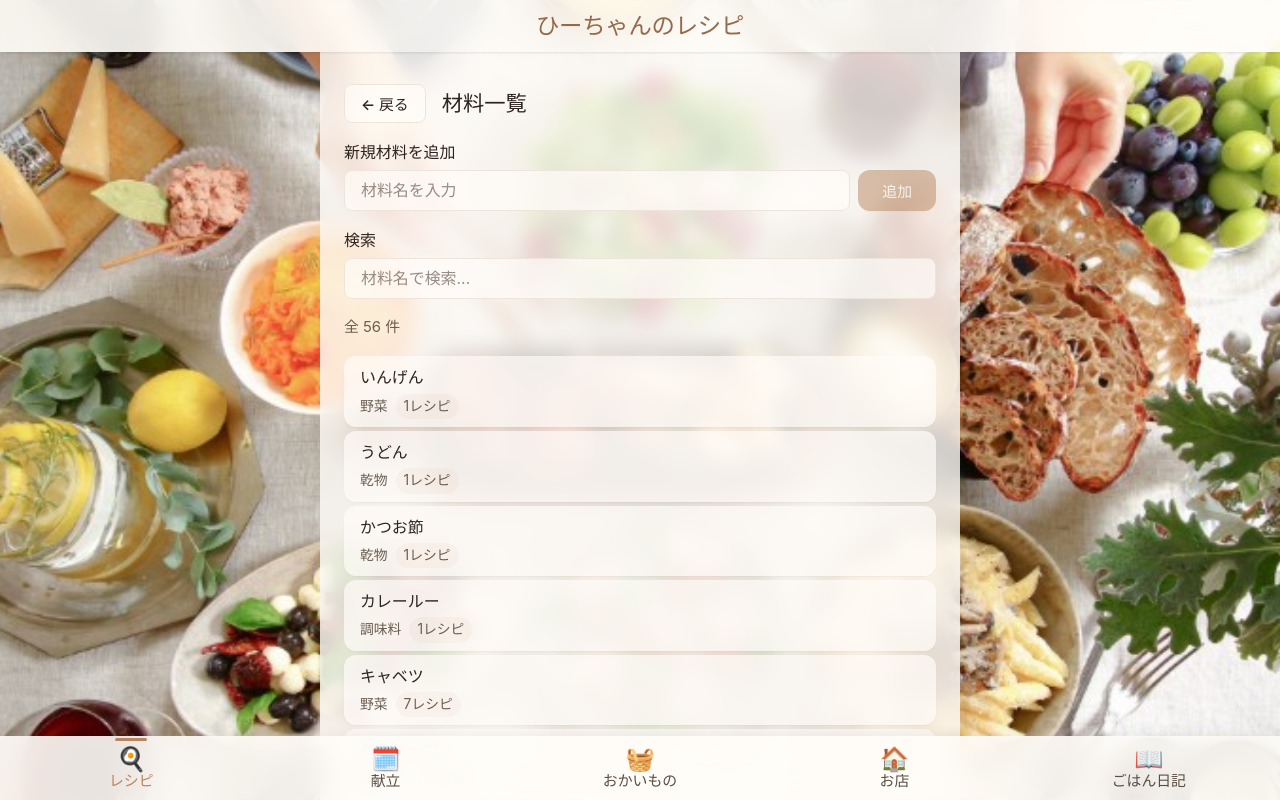
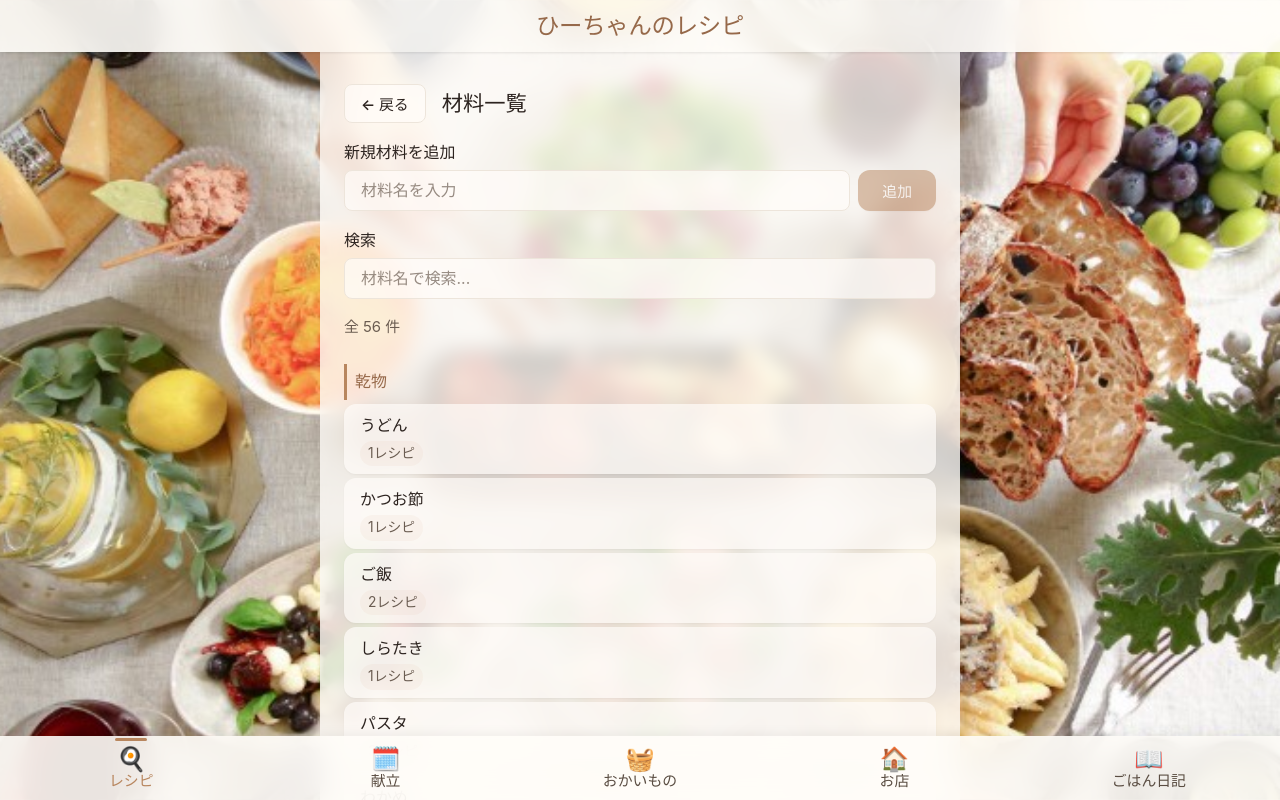
Before and after one commit to suepon44/kai-list, a React (Vite) app: page / in a window 1280 px wide. Both pictures are taken after a click on the button "材料一覧". Shown: the top 800 px of the page. Built offline with nearby package versions, Linux system fonts and the light colour scheme; a web font is replaced by a local one.

Commit message:
feat: group ingredient master list by category

```diff
--- a/src/components/recipe/IngredientMasterList.module.css
+++ b/src/components/recipe/IngredientMasterList.module.css
@@ -185,3 +185,18 @@
   border-radius: var(--radius-md);
   box-shadow: var(--shadow-xs);
 }
+
+.categoryGroup {
+  display: flex;
+  flex-direction: column;
+  gap: var(--spacing-xs);
+}
+
+.categoryHeader {
+  font-size: 0.9375rem;
+  font-weight: 700;
+  color: var(--color-primary-dark);
+  margin: var(--spacing-sm) 0 0 0;
+  padding: var(--spacing-xs) var(--spacing-sm);
+  border-left: 3px solid var(--color-primary);
+}
--- a/src/components/recipe/IngredientMasterList.tsx
+++ b/src/components/recipe/IngredientMasterList.tsx
@@ -78,6 +78,25 @@ export const IngredientMasterList: React.FC<IngredientMasterListProps> = ({
     );
   }, [ingredientList, searchQuery]);
 
+  /** カテゴリ別にグループ化 */
+  const groupedByCategory = useMemo(() => {
+    const groups = new Map<string, IngredientInfo[]>();
+    for (const item of filteredList) {
+      const cat = item.categories.length > 0 ? item.categories[0] : '未分類';
+      if (!groups.has(cat)) {
+        groups.set(cat, []);
+      }
+      groups.get(cat)!.push(item);
+    }
+    // カテゴリ名でソート、未分類は最後
+    const sorted = [...groups.entries()].sort((a, b) => {
+      if (a[0] === '未分類') return 1;
+      if (b[0] === '未分類') return -1;
+      return a[0].localeCompare(b[0], 'ja');
+    });
+    return sorted;
+  }, [filteredList]);
+
   const handleAddCustom = () => {
     const trimmed = newIngredientName.trim();
     if (!trimmed) return;
@@ -144,16 +163,14 @@ export const IngredientMasterList: React.FC<IngredientMasterListProps> = ({
         </p>
       ) : (
         <div className={styles.list} role="list">
-          {filteredList.map((item) => (
+          {groupedByCategory.map(([category, items]) => (
+            <div key={category} className={styles.categoryGroup}>
+              <h3 className={styles.categoryHeader}>{category}</h3>
+              {items.map((item) => (
                 <div key={item.name} className={styles.listItem} role="listitem">
                   <div className={styles.itemInfo}>
                     <span className={styles.itemName}>{item.name}</span>
                     <div className={styles.itemMeta}>
-                  {item.categories.length > 0 && (
-                    <span className={styles.itemCategory}>
-                      {item.categories.join(', ')}
-                    </span>
-                  )}
                       {item.usageCount > 0 && (
                         <span className={styles.itemUsage}>
                           {item.usageCount}レシピ
@@ -177,6 +194,8 @@ export const IngredientMasterList: React.FC<IngredientMasterListProps> = ({
                 </div>
               ))}
             </div>
+          ))}
+        </div>
       )}
     </div>
   );
```
Lines whose indentation alone changed are shown as unchanged.
